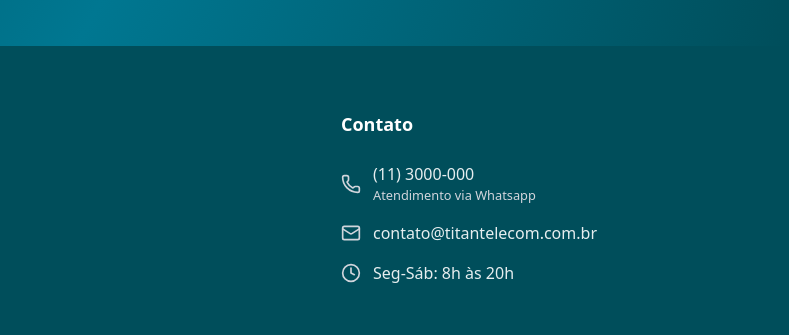
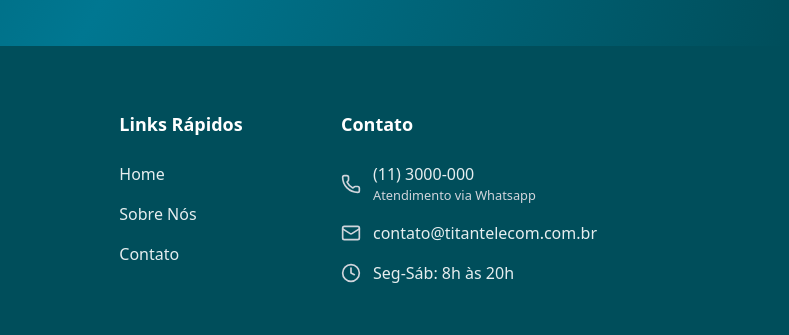
Before and after one commit to ghduuep/titan-telecom, a website: page src/sobre-nos.html in a window 1280 px wide. Shown: the part 3460-3795 px from the top of the page, 491-1280 px from the left. Drawn offline with Linux system fonts and the light colour scheme.

Commit message:
adding one more column on footer

```diff
--- a/src/sobre-nos.html
+++ b/src/sobre-nos.html
@@ -350,6 +350,15 @@
           </div>
         </div>
 
+        <div class="space-y-6">
+          <h3 class="font-bold text-lg">Links Rápidos</h3>
+          <ul class="space-y-4">
+            <li><a href="" class="text-white/90 hover:text-white">Home</a></li>
+            <li><a href="" class="text-white/90 hover:text-white">Sobre Nós</a></li>
+            <li><a href="" class="text-white/90 hover:text-white">Contato</a></li>
+          </ul>
+        </div>
+
 
         <div class="space-y-6">
           <h3 class="font-bold text-lg">Contato</h3>
```
Also changed, not shown: src/index.html (+8 -1 lines), src/output.css.
